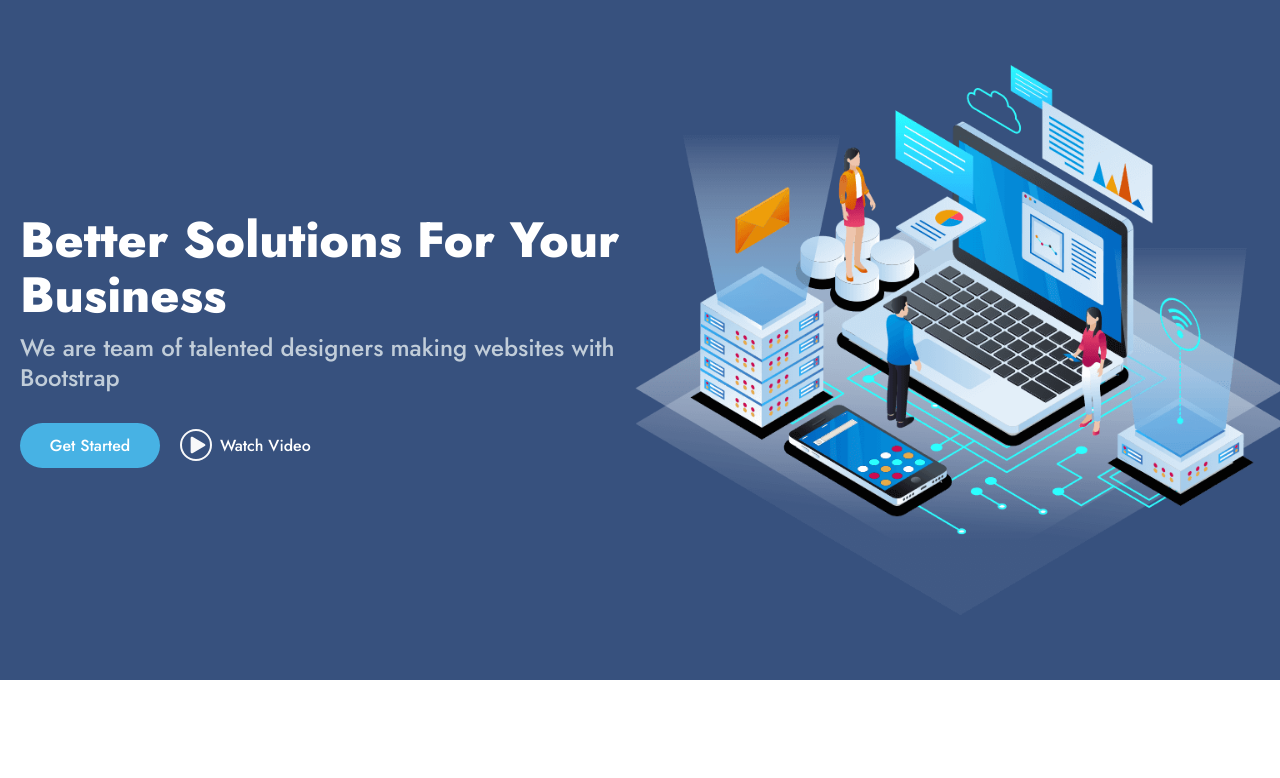
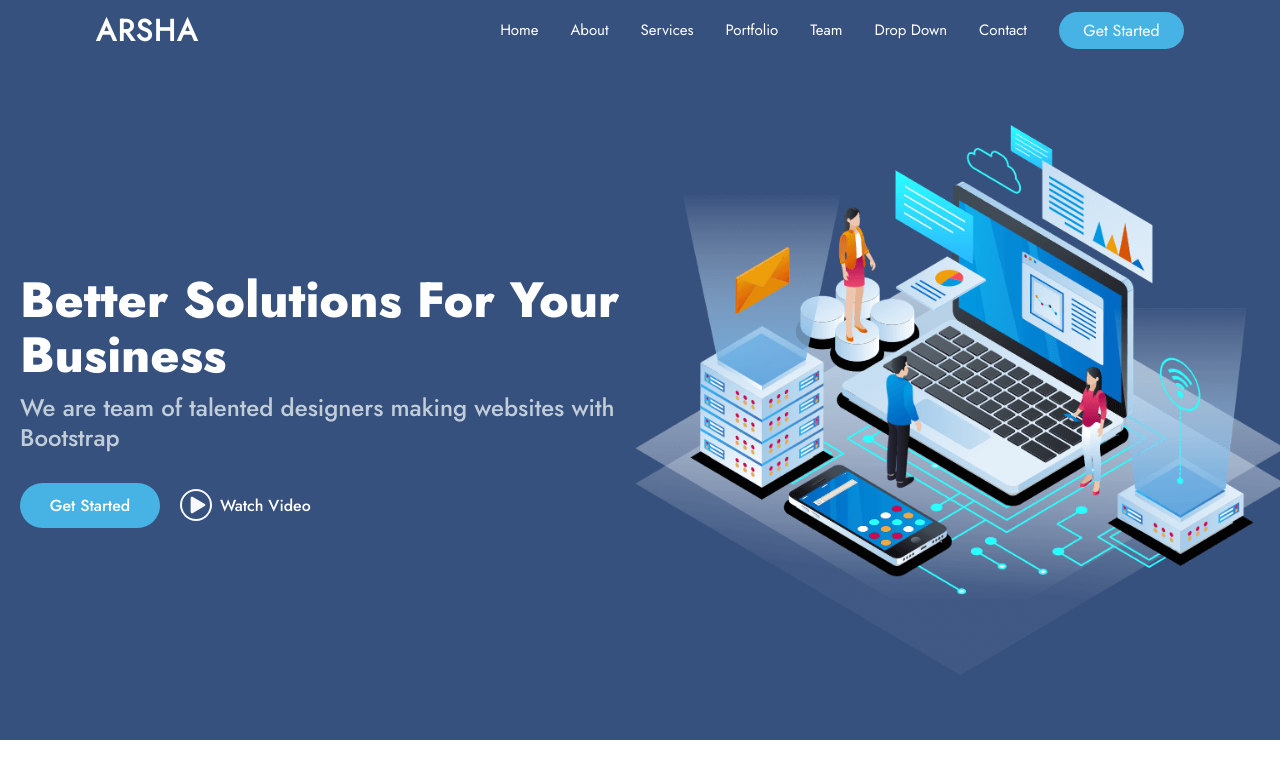
Before and after one commit to Proxiner/Arsha, a Next.js app: page / in a window 1280 px wide. Shown: the top 778 px of the page. Built offline with nearby package versions, Linux system fonts and the light colour scheme.

Commit message:
added navbar to the project

```diff
--- a/src/pages/_app.js
+++ b/src/pages/_app.js
@@ -1,7 +1,11 @@
 import '../base/_reset.scss'; //global styles
+import dynamic from "next/dynamic";
+
+const Navbar = dynamic(() => import("@ui/layouts/navbar.jsx"), { ssr: false });  //visible on any routes & pages
 
 export default function App({ Component, pageProps }) {
   return (<>
+    <Navbar />
     <Component {...pageProps} />
   </>)
 }
--- /dev/null
+++ b/src/ui/layouts/navbar.jsx
@@ -0,0 +1,60 @@
+import React, { useEffect, useState } from "react";
+import styles from "./navbar.module.scss";
+import Link from "next/link";
+
+import Menu from "../components/menu";
+
+export default function Navbar() {
+  const [isMobile, setIsMobile] = useState(false);
+  const [isMenuOpen, setIsMenuOpen] = useState(false); // Add state for menu
+
+  useEffect(() => {
+    const checkScreenSize = () => {
+      setIsMobile(window.innerWidth < 1047); // Use `innerWidth` for accurate resizing
+    };
+
+    checkScreenSize();
+    window.addEventListener("resize", checkScreenSize);
+
+    return () => {
+      window.removeEventListener("resize", checkScreenSize);
+    };
+  }, []);
+
+  const handleMenuToggle = (checked) => {
+    setIsMenuOpen(checked);
+    console.log("Menu Open State:", checked);
+  };
+  return (
+    <nav className={styles.navbar}>
+      <section className={styles.logo_container}>
+        <h2>ARSHA</h2>
+      </section>
+      <section className={styles.contents}>
+        <ul
+          className={
+            isMobile
+              ? isMenuOpen
+                ? styles.mobile_menu
+                : styles.hidden_menu
+              : styles.nav_links
+          }
+        >
+          <li className={styles.nav_active}>Home</li>
+          <li>About</li>
+          <li>Services</li>
+          <li>Portfolio</li>
+          <li>Team</li>
+          <li>Drop Down</li>
+          <li>Contact</li>
+        </ul>
+        <div className={styles.get_started}>
+          <Link href={"/get-started"}> Get Started </Link>
+        </div>
+        {isMobile && (
+          <Menu isMenuOpen={isMenuOpen} setIsMenuOpen={handleMenuToggle} />
+        )}
+      </section>
+    </nav>
+  );
+}
--- /dev/null
+++ b/src/ui/layouts/navbar.module.scss
@@ -0,0 +1,107 @@
+@use "/src/themes/colors";
+@use "/src/base/typography" as fonts;
+@use "/src/utils/mixins" as *;
+
+@keyframes slideIn {
+  from {
+    transform: translateX(100%);
+  }
+  to {
+    transform: translate(0);
+  }
+}
+
+nav.navbar {
+  display: grid;
+  grid-template-columns: 20% 80%;
+  width: 100%;
+  height: 60px; //should be the exact height of the mobile_menu
+  background-color: colors.$hero;
+  padding: 0rem 6rem;
+  position: relative;
+
+  @include responsive(phone) {
+    padding: 0rem 1.2rem;
+    grid-template-columns: 20% 80%;
+  }
+
+  .contents {
+    @include flex(row, flex-end, center);
+  }
+
+  .logo_container {
+    @include flex(row, flex-start, center);
+    color: colors.$white;
+    font-family: fonts.$regular;
+
+    h2 {
+      font-size: 1.875rem;
+      letter-spacing: 0.1rem;
+    }
+  }
+
+  .mobile_menu {
+    @include flex(column, flex-start, flex-start);
+    position: absolute;
+    width: 100%;
+    height: 100dvh;
+    left: 0;
+    top: 60px; //should be the exact height of the nav
+    padding: 2rem;
+    background-color: #222;
+    animation: slideIn 0.6s ease-in-out forwards;
+
+    li {
+      color: colors.$white;
+      font-size: 1.3rem;
+    }
+  }
+
+  .hidden_menu {
+    display: none;
+  }
+
+  ul {
+    @include flex(row, flex-end, center);
+    gap: 2rem;
+    width: 100%;
+    color: colors.$white;
+    font-family: fonts.$regular;
+    font-size: 0.9375rem;
+    margin-right: 2rem;
+
+    li {
+      cursor: pointer;
+    }
+
+    li:hover {
+      color: colors.$accent;
+    }
+  }
+
+  .get_started {
+    @include flex(row, center, center);
+
+    a {
+      @include flex(row, center, center);
+      width: 125px;
+      height: 37px;
+      padding: 0.5rem 0.9375rem;
+      border-radius: 1.875rem;
+      color: colors.$white;
+      background-color: colors.$accent;
+      transition: all ease-in-out 0.3s;
+      font-family: fonts.$regular;
+
+      @include responsive(phone) {
+        width: 105px;
+        height: 33px;
+        padding: 0.375rem 0rem;
+      }
+    }
+
+    a:hover {
+      background-color: #47b2e4c4;
+    }
+  }
+}
```
